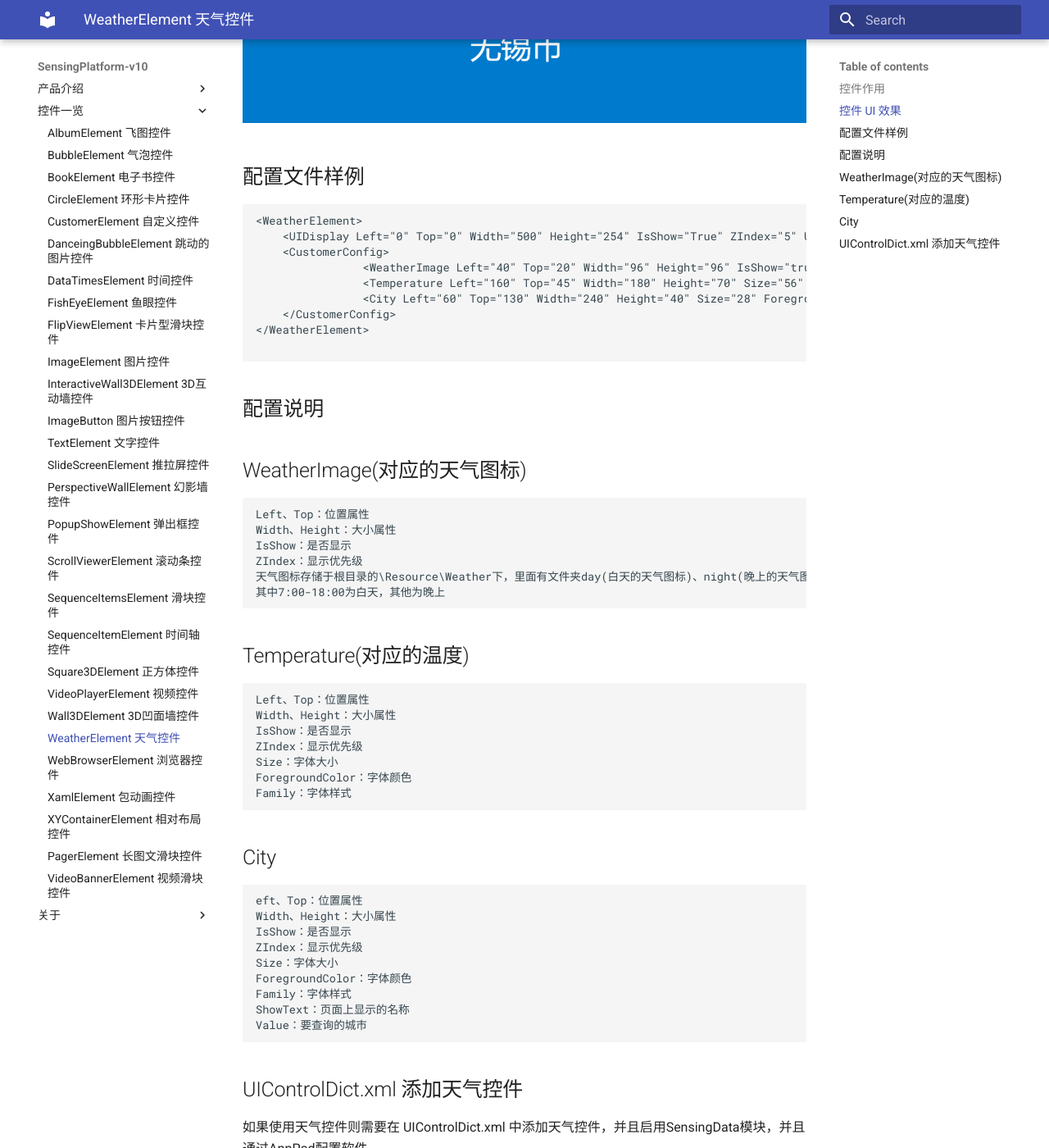
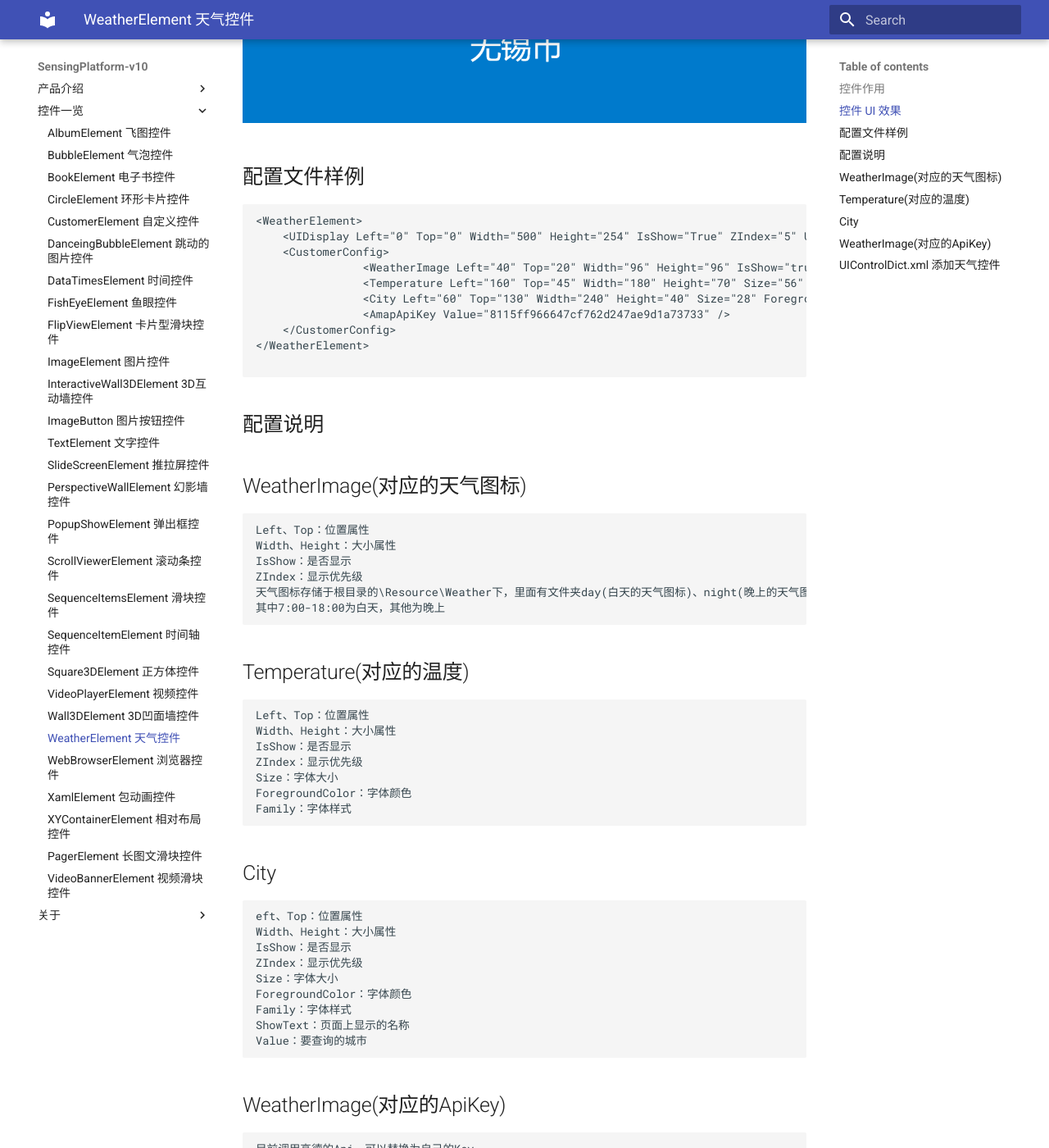
Before and after one commit to troncell/SensingPlatformDocs, an MkDocs documentation site: the page built from docs/控件一览/WeatherElement.md, in a window 1280 px wide and 1400 px high, scrolled down 555 px. Shown: the whole window at 82% size. Built offline with MkDocs 1.6.1 and Material for MkDocs 9.7.7, drawn with Linux system fonts in a browser that asks for light colours.

Commit message:
Update WeatherElement.md

```diff
--- a/docs/控件一览/WeatherElement.md
+++ b/docs/控件一览/WeatherElement.md
@@ -17,6 +17,7 @@
 				<WeatherImage Left="40" Top="20" Width="96" Height="96" IsShow="true" ZIndex="5"/>
 				<Temperature Left="160" Top="45" Width="180" Height="70" Size="56" ForegroundColor="#FFFFFFFF" Family="微软雅黑" IsShow="true" ZIndex="4" />
 				<City Left="60" Top="130" Width="240" Height="40" Size="28" ForegroundColor="#FFFFFFFF" Family="微软雅黑" ShowText="无锡" Value="无锡" />
+				<AmapApiKey Value="8115ff966647cf762d247ae9d1a73733" />
 	</CustomerConfig>
 </WeatherElement>
 
@@ -55,6 +56,10 @@
     ShowText：页面上显示的名称
     Value：要查询的城市
 
+## WeatherImage(对应的ApiKey)
+	目前调用高德的Api，可以替换为自己的Key
+
+
 ## UIControlDict.xml 添加天气控件
 
 如果使用天气控件则需要在 UIControlDict.xml 中添加天气控件，并且启用SensingData模块，并且通过AppPod配置软件
```
